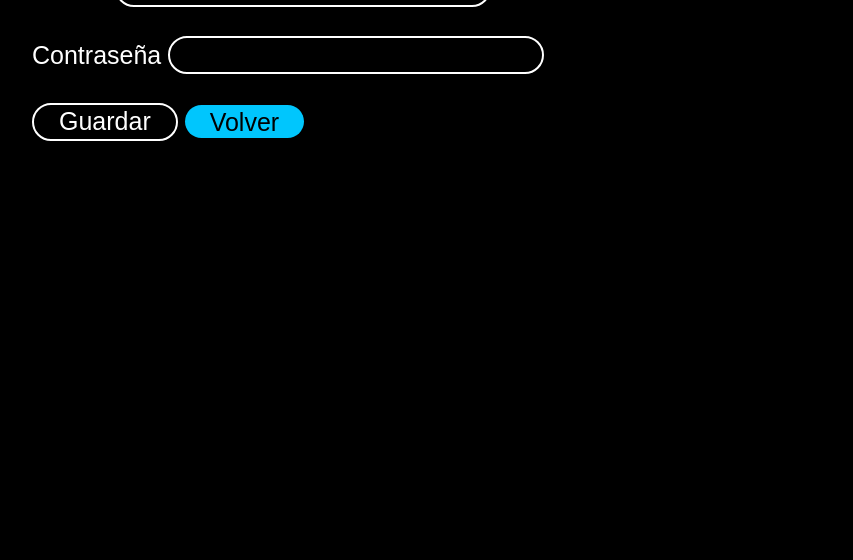
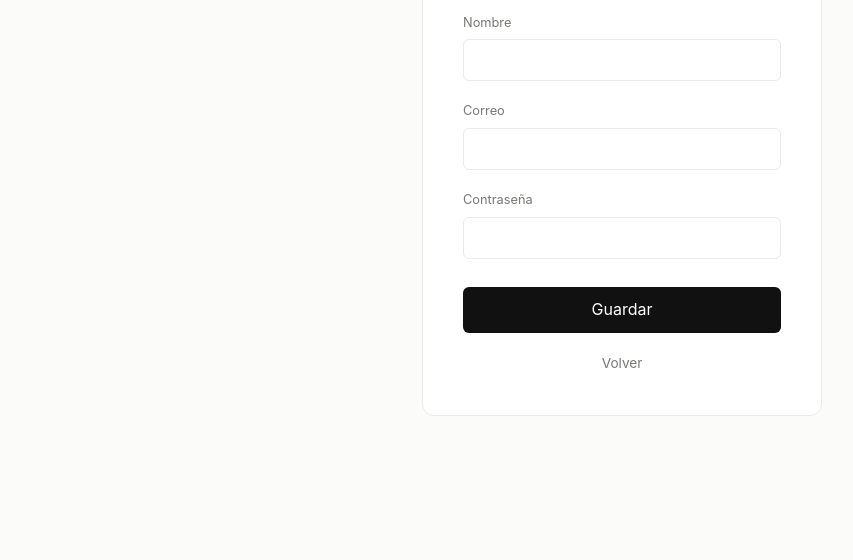
Before and after one commit to JOAD55/red_social, a plain HTML site: page FRONT/registro.html in a window 1280 px wide. Shown: the part 240-800 px from the top of the page, without its empty margins (18-871 px from the left). Drawn offline with Linux system fonts and the light colour scheme.

Commit message:
style: add minimalist ui

```diff
--- a/FRONT/registro.html
+++ b/FRONT/registro.html
@@ -9,18 +9,20 @@
 </head>
 
 <body>
-    <h1>Nuevo Usuario</h1>
-    Nombre
-    <input type="text" name="txtNombre" id="txtNombre">
-    <br><br>
-    Correo
-    <input type="email" name="txtCorreo" id="txtCorreo">
-    <br><br>
-    Contraseña
-    <input type="password" name="txtContrasena" id="txtContrasena">
-    <br><br>
-    <input type="submit" value="Guardar" class="button" id="btnGuardar">
-    <a href="index.html" class="navegacion">Volver</a>
+    <main>
+        <h1>Nuevo usuario</h1>
+        <label>Nombre
+            <input type="text" name="txtNombre" id="txtNombre">
+        </label>
+        <label>Correo
+            <input type="email" name="txtCorreo" id="txtCorreo">
+        </label>
+        <label>Contraseña
+            <input type="password" name="txtContrasena" id="txtContrasena">
+        </label>
+        <input type="submit" value="Guardar" class="button" id="btnGuardar">
+        <a href="index.html" class="navegacion">Volver</a>
+    </main>
 
     <script src="js/registro.js"></script>
 </body>
--- a/FRONT/style.css
+++ b/FRONT/style.css
@@ -1,50 +1,101 @@
 :root {
-    /* variables de colores, se pueden modificar */
-    --primary-color: white;
-    --secondary-color: black;
-    --terciary-color: rgb(0, 198, 253);
+    --bg: #FBFBFA;
+    --surface: #FFFFFF;
+    --text: #111111;
+    --muted: #787774;
+    --border: #EAEAEA;
+    --accent: #111111;
 }
 
-html {
-    font-size: 25px;
+* {
+    box-sizing: border-box;
 }
 
 body {
-    font-size: 1rem;
+    margin: 0;
+    min-height: 100vh;
+    display: grid;
+    place-items: center;
+    padding: 24px;
+    background: var(--bg);
+    color: var(--text);
+    font-family: 'SF Pro Display', 'Geist Sans', 'Helvetica Neue', sans-serif;
+    line-height: 1.6;
 }
 
-* {
-    color: var(--primary-color);
-    background-color: var(--secondary-color);
-    font-family: sans-serif;
+main {
+    width: 100%;
+    max-width: 400px;
+    padding: 40px;
+    background: var(--surface);
+    border: 1px solid var(--border);
+    border-radius: 12px;
 }
 
-body {
-    margin: 2rem;
+h1 {
+    margin: 0 0 32px;
+    font-family: 'Newsreader', 'Instrument Serif', Georgia, serif;
+    font-size: 2rem;
+    font-weight: 500;
+    line-height: 1.1;
+    letter-spacing: -0.03em;
 }
 
-input {
-    font-size: 1rem;
-    border-radius: 25px;
-    padding: 0.1rem 1rem;
-    border: 2px solid var(--primary-color);
+label {
+    display: block;
+    margin-bottom: 20px;
+    font-size: 0.8rem;
+    color: var(--muted);
 }
 
-input:hover {
-    color: var(--secondary-color);
-    background-color: var(--primary-color);
+input:not(.button) {
+    display: block;
+    width: 100%;
+    margin-top: 6px;
+    padding: 10px 12px;
+    font: inherit;
+    color: var(--text);
+    background: var(--surface);
+    border: 1px solid var(--border);
+    border-radius: 6px;
+    outline: none;
+    transition: border-color 0.2s;
+}
+
+input:not(.button):focus {
+    border-color: var(--text);
+}
+
+.button {
+    width: 100%;
+    margin-top: 8px;
+    padding: 10px 12px;
+    font: inherit;
+    color: #FFFFFF;
+    background: var(--accent);
+    border: 0;
+    border-radius: 6px;
+    cursor: pointer;
+    transition: background 0.2s, transform 0.1s;
+}
+
+.button:hover {
+    background: #333333;
+}
+
+.button:active {
+    transform: scale(0.98);
 }
 
 .navegacion {
-    border-radius: 25px;
-    color: var(--secondary-color);
-    padding: 0.1rem 1rem;
-    background-color: var(--terciary-color);
+    display: block;
+    margin-top: 20px;
+    font-size: 0.85rem;
+    text-align: center;
+    color: var(--muted);
     text-decoration: none;
 }
 
 .navegacion:hover {
-    color: var(--terciary-color);
-    background-color: var(--secondary-color);
-    border: 2px solid var(--terciary-color);
+    color: var(--text);
 }
```
Also changed, not shown: FRONT/index.html (+11 -9 lines).
